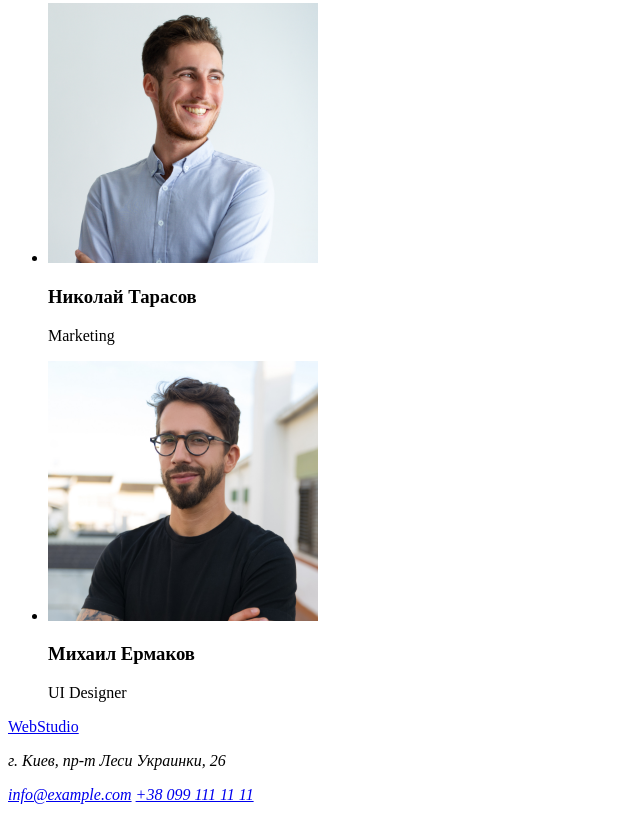
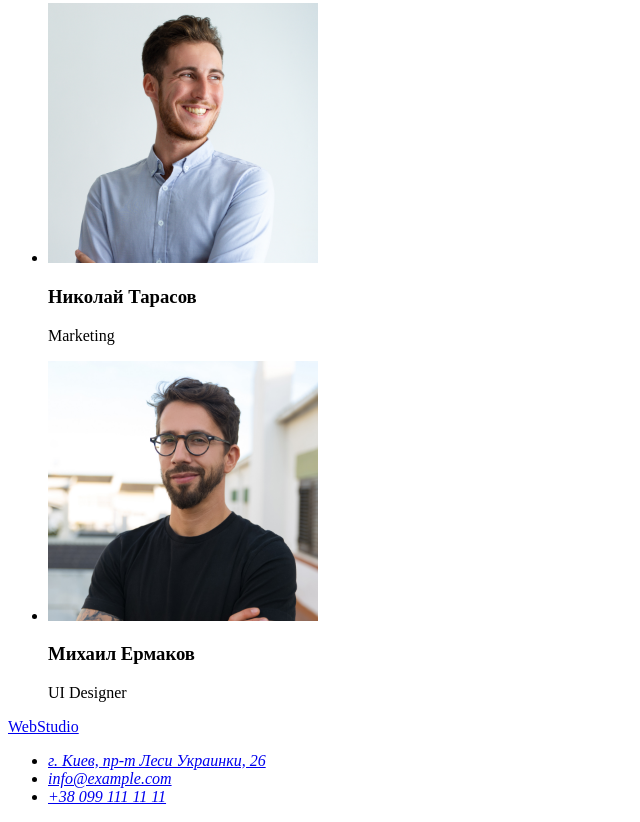
Before and after one commit to veronikagovoruha/homework1, a plain HTML site: page index.html in a window 1280 px wide. Shown: the part 2333-3155 px from the top of the page, without its empty margins (0-640 px from the left). Drawn offline with Linux system fonts and the light colour scheme.

Commit message:
add list to adress

```diff
--- a/index.html
+++ b/index.html
@@ -118,18 +118,28 @@
 
     </main>
 
-    <footer>
+    <footer class="footer">
         <a href="#" class="header-nav-logo">
             WebStudio
         </a>
 
-        <address>
-            <p>г. Киев, пр-т Леси Украинки, 26</p>
-            <div>
-                <a href="mailto:info@example.com">info@example.com</a>
+        <address >
+            <ul>
+                <li>
+                    <a href="#">г. Киев, пр-т Леси Украинки, 26</a>
+                </li>
+                <li>
+                    <a href="mailto:info@example.com">info@example.com</a>
+                </li>
+                <li>
+                    <a href="tel:+380991111111">+38 099 111 11 11</a>
+                </li>
+            </ul>
 
-                <a href="tel:+380991111111">+38 099 111 11 11</a>
-        </div>
+
+
+
+
 
         </address>
 
```
